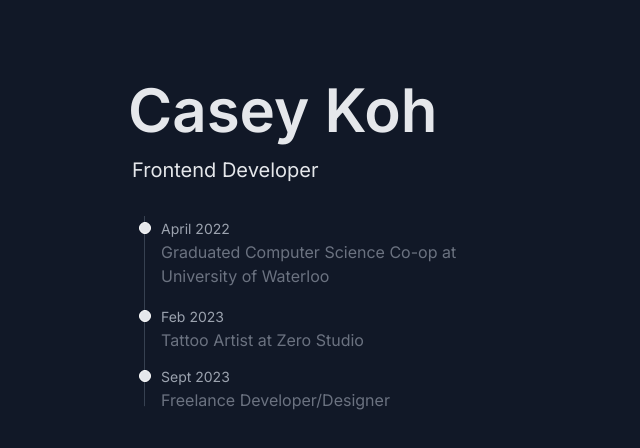
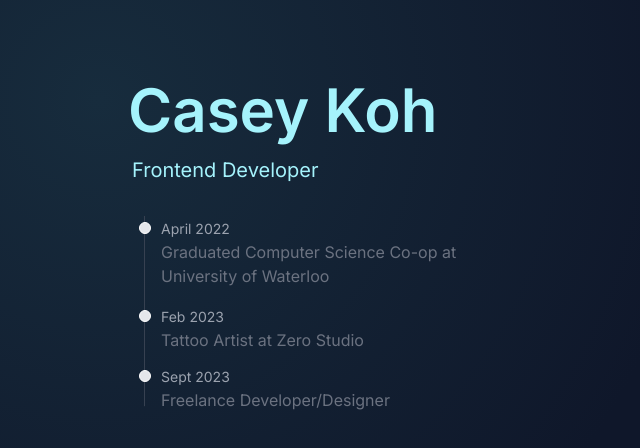
Before and after one commit to caseykoh/portfolio, a React (Vite) app: page / in a window 1280 px wide. Shown: the top 448 px of the page, without its empty margins (0-640 px from the left). Built offline with nearby package versions, Linux system fonts and the light colour scheme.

Commit message:
Mouse cursor gradient

```diff
--- a/src/components/Home/Home.tsx
+++ b/src/components/Home/Home.tsx
@@ -72,7 +72,7 @@ const Home = () => {
     <>
       <div
         ref={targetRef}
-        className="min-w-full font-inter container min-h-screen px-32 text-gray-200 bg-gray-900 grid gap-5 grid-cols-[5fr_7fr]"
+        className="min-w-full font-inter container min-h-screen px-32 text-cyan-200 bg-slate-900 bg-[radial-gradient(circle_600px_at_var(--x,100px)_var(--y,100px),#172c3d_0%,transparent_100%)] grid gap-5 grid-cols-[5fr_7fr]"
       >
         <section className="max-w-md min-h-screen max-h-screen py-20 flex justify-start flex-col sticky top-0">
           <div ref={bio} className="mb-8 origin-top-left">
```
